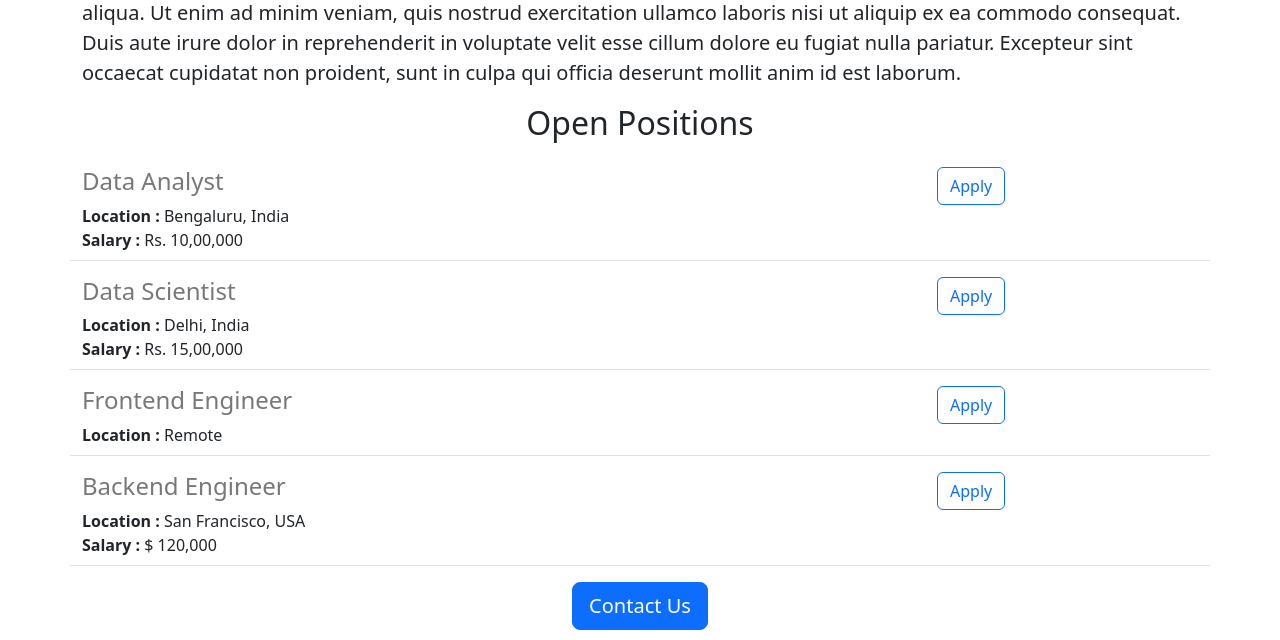
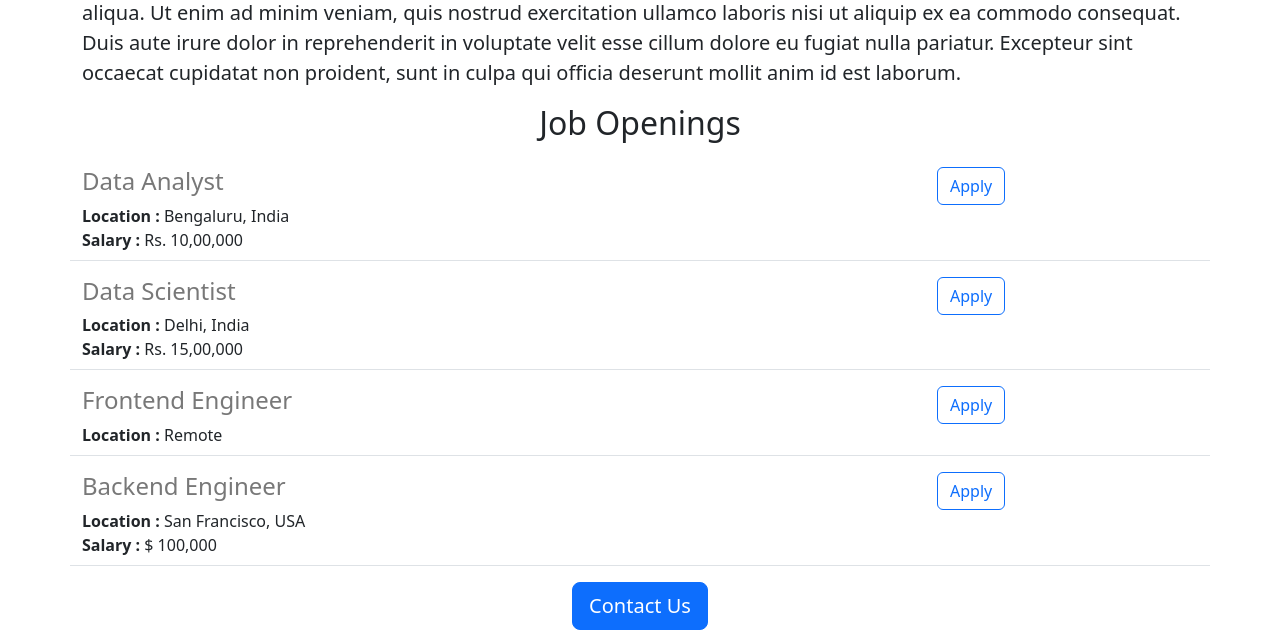
Before and after one commit to AdityaSanyal1996/jovian-careers-website-v2, a Flask app: page / in a window 1280 px wide. Shown: the part 582-1222 px from the top of the page. Run offline with Flask 2, Linux system fonts and the light colour scheme.

Commit message:
made some changes

```diff
--- a/app.py
+++ b/app.py
@@ -23,7 +23,7 @@ JOBS = [
     'id' : 4,
     'title' : 'Backend Engineer',
     'location' : 'San Francisco, USA',
-    'Salary' : '$ 120,000'
+    'Salary' : '$ 100,000'
   }
 
 ]
--- a/templates/home.html
+++ b/templates/home.html
@@ -21,7 +21,7 @@
       <p class = "lead">
         Lorem ipsum dolor sit amet, consectetur adipiscing elit, sed do eiusmod tempor incididunt ut labore et dolore magna aliqua. Ut enim ad minim veniam, quis nostrud exercitation ullamco laboris nisi ut aliquip ex ea commodo consequat. Duis aute irure dolor in reprehenderit in voluptate velit esse cillum dolore eu fugiat nulla pariatur. Excepteur sint occaecat cupidatat non proident, sunt in culpa qui officia deserunt mollit anim id est laborum.
       </p>
-      <h2 class = "text-center mt-2 mb-4">Open Positions</h2>
+      <h2 class = "text-center mt-2 mb-4">Job Openings</h2>
       <div>
         {% for job in jobs %}
           {% include 'jobitems.html' %}
```
